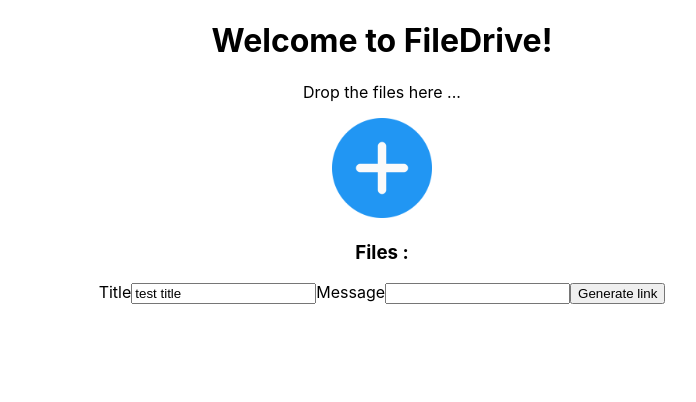
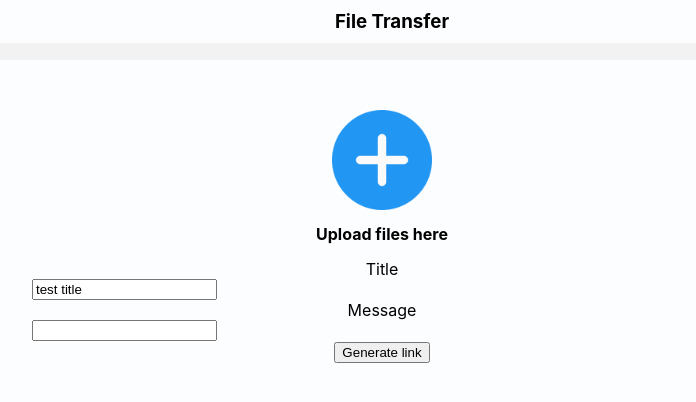
Before and after one commit to Unyielder/File-Transfer, a React (Create React App) app in the folder src/frontend/: page /upload in a window 1280 px wide. Shown: the top 402 px of the page, without its empty margins (258-954 px from the left). Built offline with nearby package versions, Linux system fonts and the light colour scheme.

Commit message:
Started styling upload route

```diff
--- a/src/frontend/src/App.css
+++ b/src/frontend/src/App.css
@@ -1,10 +1,51 @@
-.App {
-  text-align: center;
+.nav {
+  background-color: #fbfdff;
+  padding: 10px;
+  position: fixed;
+  top: 0;
+  width: 100%;
+}
+
+
+.container {
+  width: 700px;
+  margin: auto;
+  padding: 50px;
+  background-color: #fbfdff;
+  margin-top: 60px;
 }
 
 .upload-icon {
   width: 100px;
+  margin-bottom: 10px;
+}
+
+.upload-here {
+  margin-bottom: 15px;
+  font-weight: bold;
 }
 .file-item {
+  padding: 15px;
+  list-style-type: none;
+  border-bottom: 1px solid #77777780;
+}
+.file-item:first-child {
+  border-top: 1px solid #77777780;;
+}
+.file-metadata {
+  font-weight:lighter;
+}
+
+.form {
+  margin-top:15px;
+  text-align: center;
+}
+
+.input-title {
+  display: block;
 
 }
+
+.input-message {
+  display: block;
+}
--- a/src/frontend/src/App.js
+++ b/src/frontend/src/App.js
@@ -1,3 +1,4 @@
+import Navbar from './Navbar';
 import Dropzone from './Dropzone';
 import Download from './Download';
 import Link from './Link';
@@ -10,7 +11,11 @@ import {BrowserRouter, Routes, Route} from 'react-router-dom';
 function App() {
   return (
     <BrowserRouter>
-      <div className="App">
+      <div>
+      <Navbar />
+        <div className="container">
+
+
           <Routes>
             {/* <Route path ="/" element={<App/>}/> */}
             <Route path="upload" element={<Dropzone/>}/>
@@ -18,6 +23,7 @@ function App() {
             <Route path="download/:id" element={<Download />}/>
             <Route path="expired" element={<Expired />}/>
           </Routes>
+        </div>
       </div>
     </BrowserRouter>
   );
--- a/src/frontend/src/Dropzone.js
+++ b/src/frontend/src/Dropzone.js
@@ -18,10 +18,10 @@ export default function Dropzone() {
 
     const convertBytes = (bytes) => {
         if(bytes.toString().length <= 6) {
-            return [(bytes/1000).toFixed(1), "kb"];
+            return [(bytes/1000).toFixed(1), " kb"];
         }
         else if(bytes.toString().length > 6) {
-            return [(bytes/1000000).toFixed(1), "mb"];
+            return [(bytes/1000000).toFixed(1), " mb"];
         }
     }
 
@@ -29,12 +29,11 @@ export default function Dropzone() {
 
     return (
         <div>
-            <h1>Welcome to FileDrive!</h1>
             <div {...getRootProps()} className="input-area">
                 {
                     <div>
-                        <p className="input-text">Drop the files here ...</p>
                         <img className="upload-icon" src={addLogo} alt="upload icon"/>
+                        <p className="upload-here">Upload files here</p>
                     </div>
                 }
                 <input {...getInputProps()} />
@@ -42,10 +41,9 @@ export default function Dropzone() {
 
 
             <div>
-                <h3>Files :</h3>
                 {files.map(file => (
                     <li className="file-item" key={files.indexOf(file)}>
-                        {file.name} | {convertBytes(file.size)} | {file.type}
+                        {file.name} <br/> <span className="file-metadata">{convertBytes(file.size)}</span> - <span className="file-metadata">{file.type}</span>
                     </li>
                 ))}
 
--- a/src/frontend/src/Form.js
+++ b/src/frontend/src/Form.js
@@ -45,9 +45,10 @@ export default function Form({ files }) {
 
     return (
 
-        <form className="Form" onSubmit={handleSubmit(onSubmit)}>
+        <form className="form" onSubmit={handleSubmit(onSubmit)}>
             <label>Title
                 <input
+                    className="input-title"
                     value="test title"
                     type="text"
                     name="title"
@@ -56,7 +57,7 @@ export default function Form({ files }) {
 
             <label>Message
                 <input
-                    // value="test message"
+                    className="input-message"
                     type="textarea"
                     name="message"
                     {...register("message")}/>
--- /dev/null
+++ b/src/frontend/src/Navbar.js
@@ -0,0 +1,9 @@
+import react from "react";
+
+export default function Navbar() {
+    return (
+        <div className="nav">
+            <h3>File Transfer</h3>
+        </div>
+    )
+}
--- a/src/frontend/src/index.css
+++ b/src/frontend/src/index.css
@@ -1,10 +1,15 @@
+* {
+  margin: 0;
+}
+
 body {
-  margin: 0;
+  background-color:#f2f2f3;
   font-family: -apple-system, BlinkMacSystemFont, 'Segoe UI', 'Roboto', 'Oxygen',
     'Ubuntu', 'Cantarell', 'Fira Sans', 'Droid Sans', 'Helvetica Neue',
     sans-serif;
   -webkit-font-smoothing: antialiased;
   -moz-osx-font-smoothing: grayscale;
+  text-align: center;
 }
 
 code {
```
